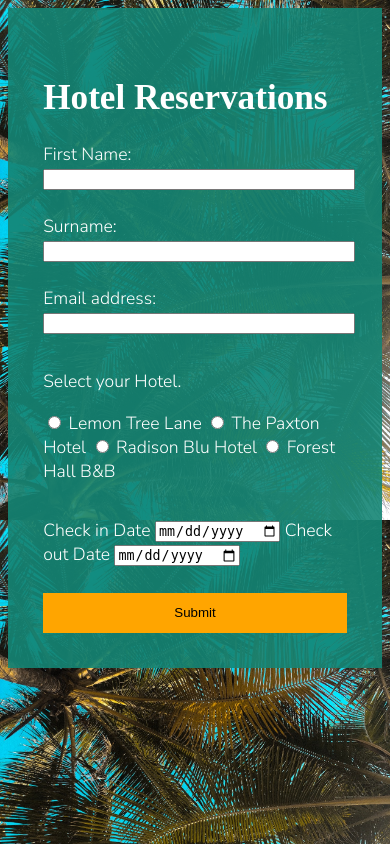
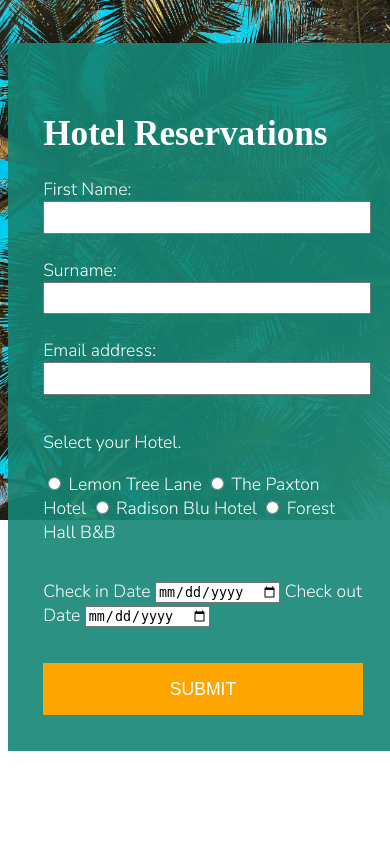
Before and after one commit to RuanVanNiekerk/php-booking, a PHP site: page / in a window 390 px wide. Run offline with PHP 8.4, Linux system fonts and the light colour scheme; some web fonts are replaced.

Commit message:
added small UI/UX changes and made the design responsive

```diff
--- a/css/styleSheet.css
+++ b/css/styleSheet.css
@@ -1,6 +1,7 @@
 body{
     background-image: url(../images/backgroundTrees.jpg);
-    background-size: 100%;
+    background-size: cover;
+    background-repeat: no-repeat;
     font-family: 'Nunito Sans', sans-serif;
     font-size: 1.1em;
 }
@@ -11,6 +12,7 @@ h1,h2,h3{
 
 .input{
     width: 100%;
+    height: 2em;
 }
 
 #button{
@@ -19,14 +21,21 @@ h1,h2,h3{
     margin-top: 2em;
     background-color: #FFA500;
     border: none;
+    font-size: 1em;
+    color: white;
+    text-transform: uppercase;
 }
 #button:hover{
     background-color: white;
     transform: scale(1.1);
+    color: black;
 }
 
 .flex-container{
     display: flex;
+    width: 100%;
+    position: absolute;
+    padding: 2em 0;
 }
 .flex-col{
     background-color: rgb(21,134,117,0.9);
@@ -39,7 +48,11 @@ h1,h2,h3{
     margin-top: 2em;
 }
 
-@media screen and (max-width: 768px){
+@media only screen and (max-width: 768px){
+    body{
+        padding: 0;
+    }
+
     .flex-col{
         max-width: 100vw;
     }
--- a/index.php
+++ b/index.php
@@ -26,13 +26,14 @@ session_start();
 <html lang="en" xmlns="http://www.w3.org/1999/xhtml">
 <head>
     <meta charset="utf-8" />
+    <meta name="viewport" content="width=device-width, initial-scale=1.0">
     <title></title>
     <link rel="preconnect" href="https://fonts.gstatic.com">
     <link href="https://fonts.googleapis.com/css2?family=Halant&family=Nunito+Sans:wght@300&display=swap" rel="stylesheet">
     <link rel="stylesheet" href="css/styleSheet.css">
 </head>
 <body>
-    <div>
+    <div class="container-parent">
         <div class="flex-container">
             <form class="flex-col" method="post" action="#">
                 <div class="flex-item">
```
Also changed, not shown: booking.php (+14 -15 lines), images/arrowDown.png (added), images/arrowUp.png (added).
